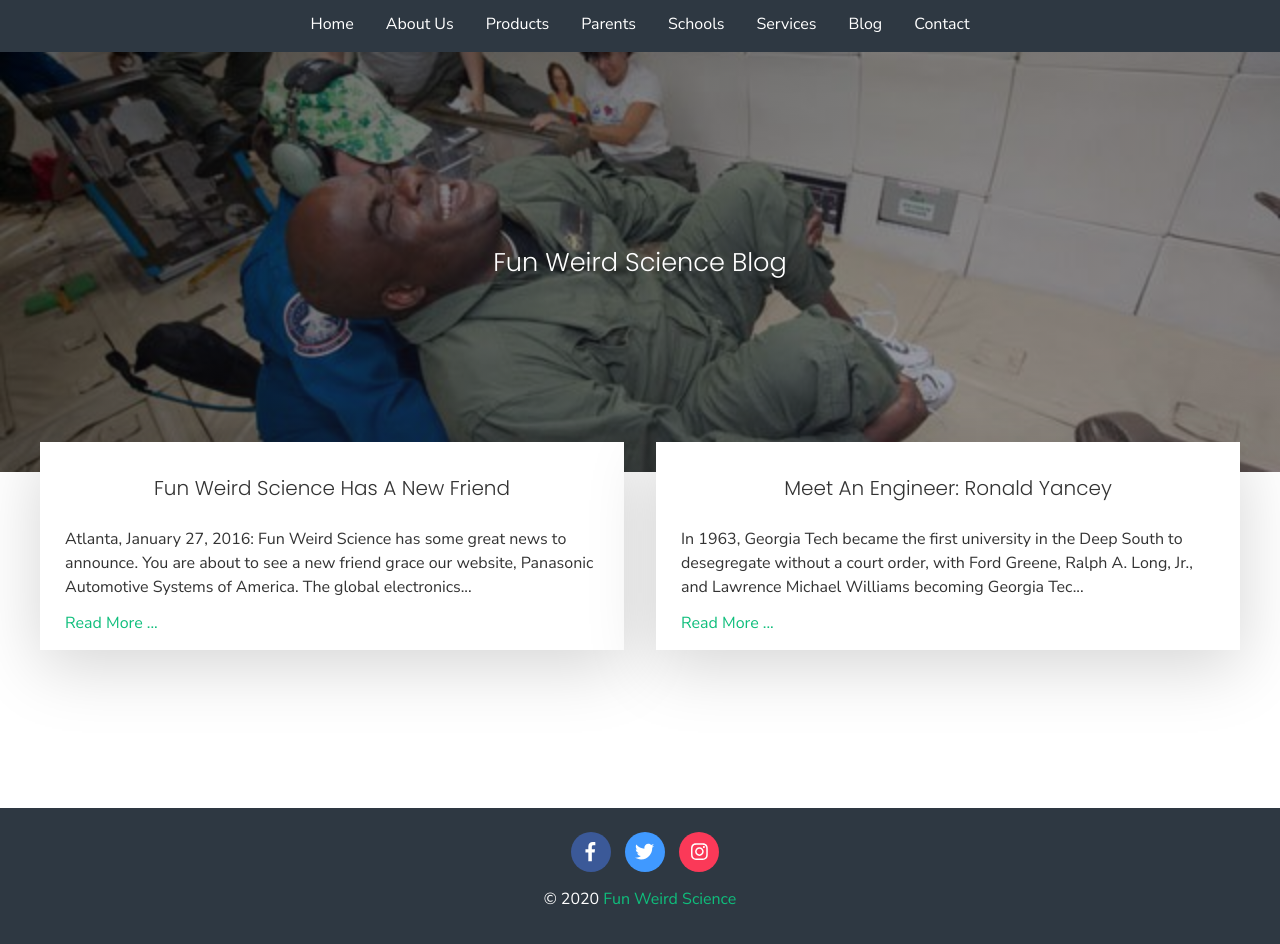
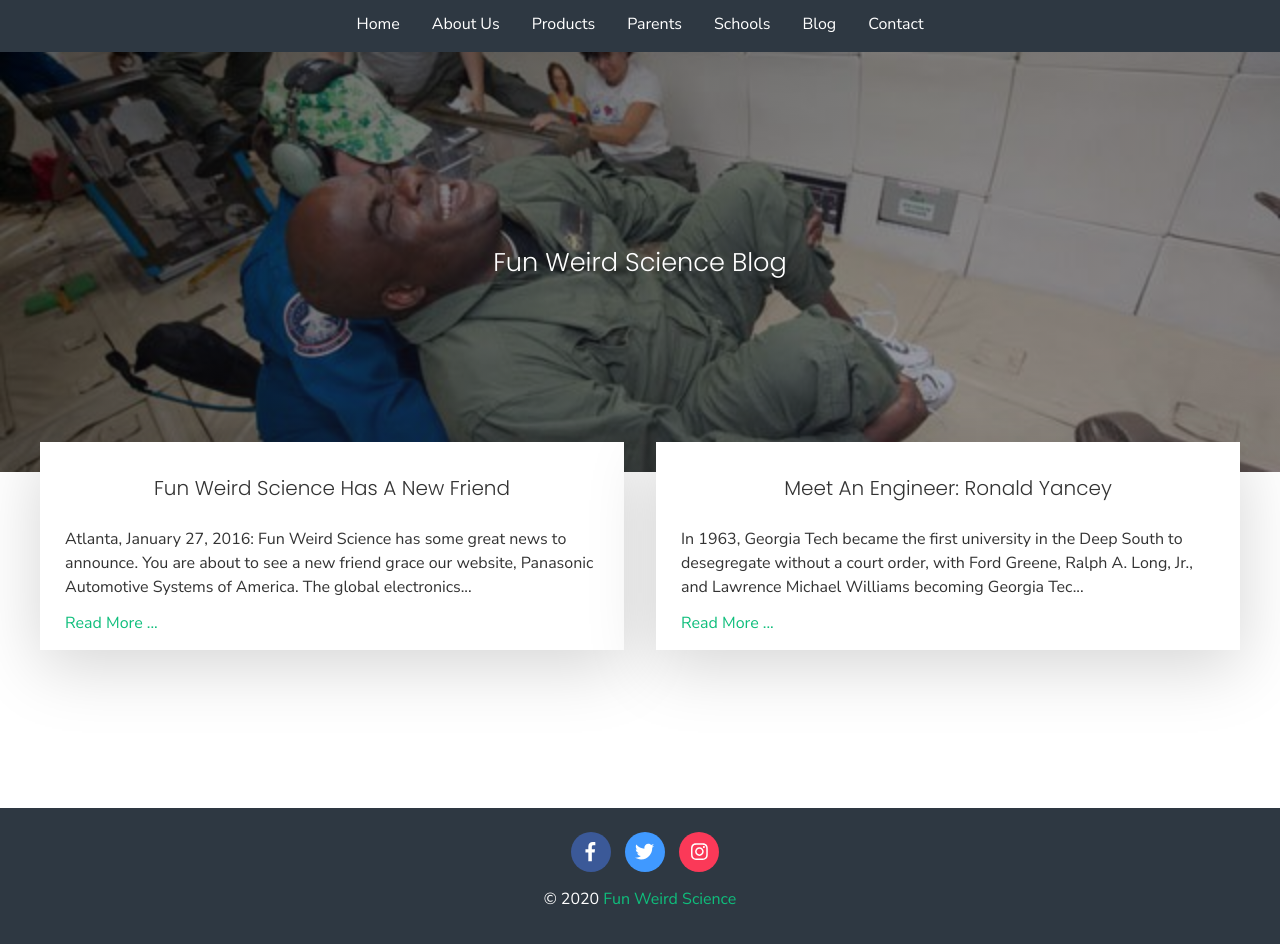
Before and after one commit to ericwjr/fws, a Jekyll site: the page built from _pages/blog.md, in a window 1280 px wide, cut to the strip 312-1262 px from the top of the page. Shown: the top 944 px of the strip. Built offline with Jekyll 4.4.1, drawn with Linux system fonts in a browser that asks for light colours; nearby versions of some CDN libraries.

Commit message:
Update from Forestry.io weru updated _data/menu.yaml

```diff
--- a/_data/menu.yaml
+++ b/_data/menu.yaml
@@ -58,10 +58,6 @@
     external: true
   url: ''
   external: false
-- name: Services
-  url: "/services/"
-  external: false
-  submenu: []
 - name: Blog
   url: ''
   external: false
```
